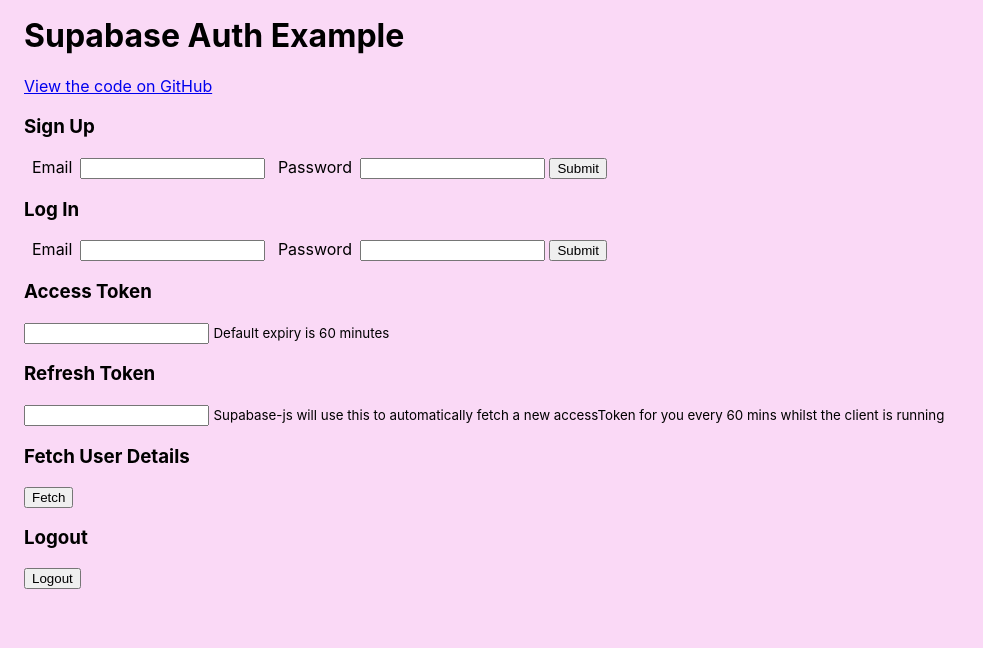
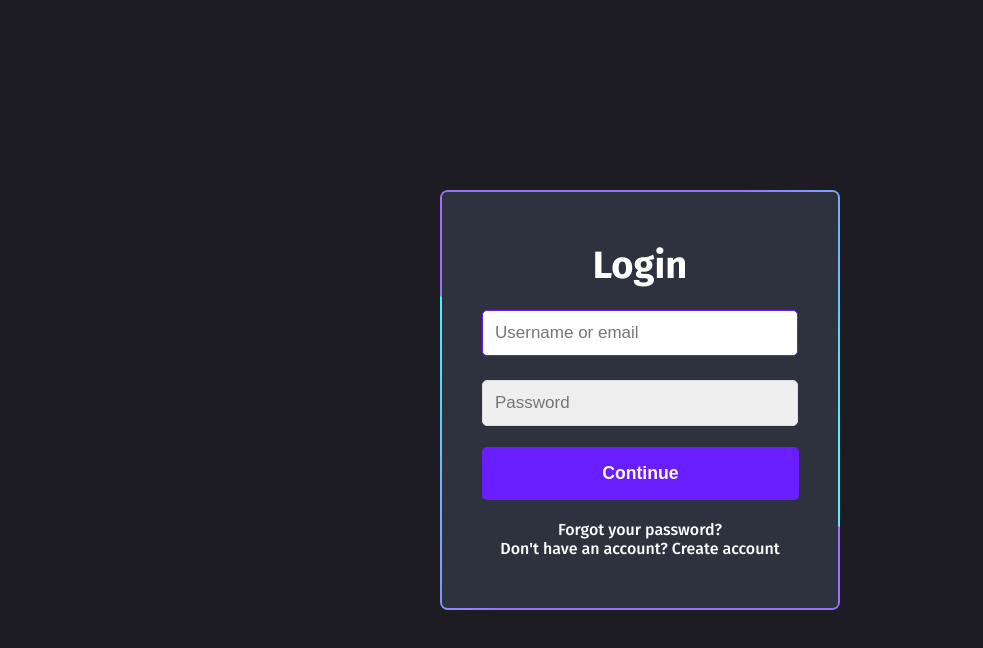
Before and after one commit to NovaFrime/tracky, a website: page index.html in a window 1280 px wide. Shown: the whole page, without its empty margins (0-983 px from the left). Drawn offline with Linux system fonts and the light colour scheme; a script that the page names is missing; a web font is replaced by a local one.

Commit message:
index commit

```diff
--- a/index.html
+++ b/index.html
@@ -1,53 +1,50 @@
+<!DOCTYPE html>
 <html>
+    <head>
 
-<head>
-    <meta name="viewport" content="width=device-width, initial-scale=1">
-    <script src="https://cdn.jsdelivr.net/npm/@supabase/supabase-js@1"></script>
-    <script src="./index.js"></script>
-    <link rel="stylesheet" type="text/css" href="./index.css">
-</head>
+        <meta charset="utf-8">
+        <meta name="viewport" content="width=device-width, initial-scale=1.0">
+        <title>Khởi Tạo Danh Tính</title>
+         <!-- Cool Google Fon   ts -->
+        <link rel="preconnect" href="https://fonts.gstatic.com">
+        <link href="https://fonts.googleapis.com/css2?family=Montserrat&display=swap" rel="stylesheet">
+        <link href="https://fonts.googleapis.com/css2?family=Montserrat:wght@900&display=swap" rel="stylesheet">
+        <link href="https://fonts.googleapis.com/css2?family=Montserrat:wght@500&display=swap" rel="stylesheet">
+        <link href="https://fonts.googleapis.com/css2?family=Bowlby+One+SC&display=swap" rel="stylesheet">
+        <!-- Our stylesheet -->
+        <link rel="stylesheet" type="text/css" href="../css/index.css">
 
-<body>
-    <div class='container'>
-        <div class='section'>
-            <h1>Supabase Auth Example</h1>
+        <script defer src="../js/index.js"></script>
+    </head>
+    <body>
+        <div class="container">
+            <form class="form" id="login">
+                <h1 class="form__title">Login</h1>
+                <div class="form__message form__message--error"></div>
+                <div class="form__input-group">
+                    <input type="text" class="form__input" id="signInUsername" autofocus placeholder="Username or email">
+                    <div class="form__input-error-message"></div>
+                </div>
+                <div class="form__input-group">
+                    <input type="password" class="form__input" id="signInPassword" autofocus placeholder="Password">
+                    <div class="form__input-error-message"></div>
+                </div>
+                <!-- <button class="form__button"  onclick="check()">Continue</button>
+                <p class="form__text">
+                    <a href="#" class="form__link" onClick="locked()">Forgot your password?</a>
+                </p>
+                <p class="form__text">
+                    <a class="form__link" onClick="locked()">Don't have an account? Create account</a>
+                </p> -->
+                </form>
+                <button class="form__button"  onclick="check()">Continue</button>
+                <p class="form__text">
+                    <a href="#" class="form__link" onClick="locked()">Forgot your password?</a>
+                </p>
+                <p class="form__text">
+                    <a class="form__link" onClick="locked()">Don't have an account? Create account</a>
+                </p>
+
         </div>
-        <div class='section'>
-            <a href="https://github.com/supabase/supabase/tree/master/examples/auth/javascript-auth">View the code on GitHub</a>
-        </div>
-        <div class='section'>
-            <form id='sign-up'>
-                <h3>Sign Up</h3>
-                <label>Email</label><input type='email' name='email' />
-                <label>Password</label><input type='password' name='password' />
-                <input type='submit'>
-            </form>
-        </div>
-        <div class='section'>
-            <form id='log-in'>
-                <h3>Log In</h3>
-                <label>Email</label><input type='email' name='email' />
-                <label>Password</label><input type='password' name='password' />
-                <input type='submit'>
-            </form>
-        </div>
-        <div class='section'>
-            <form id='validate'>
-                <h3>Access Token</h3>
-                <input readonly=readonly type='text' id='access-token' /> <small>Default expiry is 60 minutes</small>
-                <h3>Refresh Token</h3>
-                <input readonly=readonly type='text' id='refresh-token' /> <small>Supabase-js will use this to automatically fetch a new accessToken for you every 60 mins whilst the client is running</small>
-            </form>
-        </div>
-        <div class='section'>
-            <h3>Fetch User Details</h3>
-            <button id='user-button'>Fetch</button>
-        </div>
-        <div class='section'>
-            <h3>Logout</h3>
-            <button id='logout-button'>Logout</button>
-        </div>
-    </div>
-</body>
 
-</html>
+    </body>
```
Also changed, not shown: README.md (deleted).
